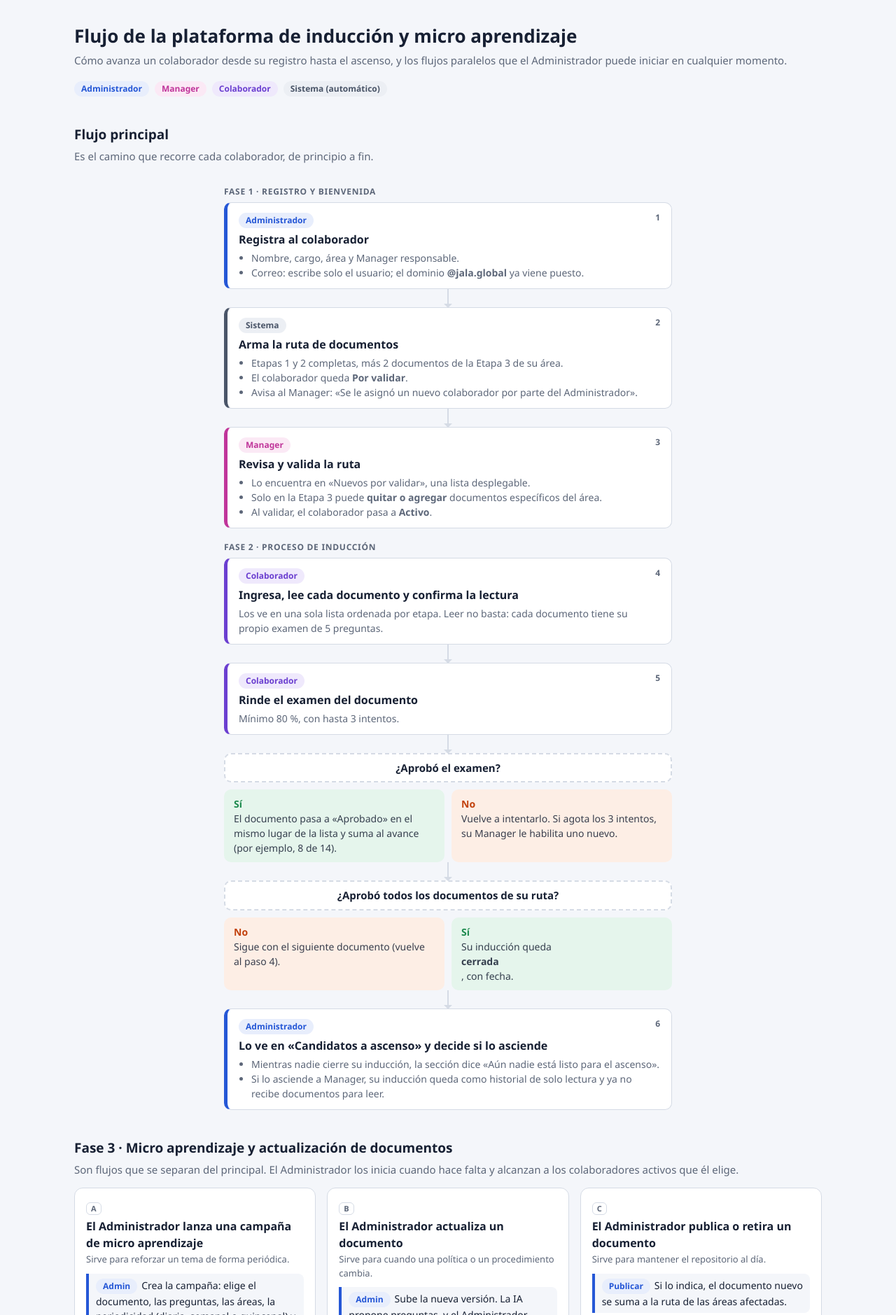
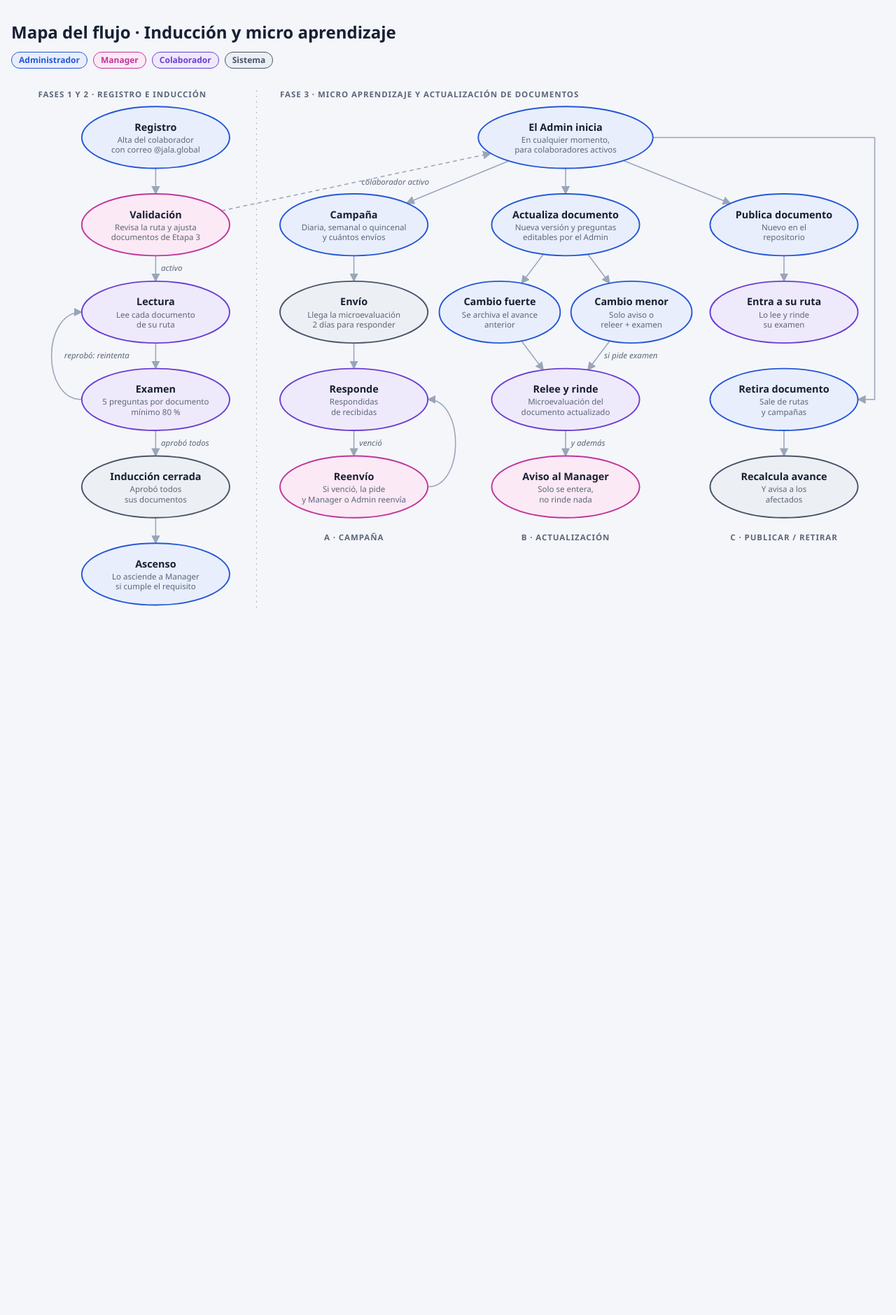
Before and after one commit to JJ-HEsquivel/System-onboarding-, a plain HTML site: page docs/flujo.html in a window 1280 px wide. Shown: the top 1879 px of the page at 70% size. After the commit the page ends 926 px from the top, so only its background shows below. Drawn offline with Linux system fonts and the light colour scheme.

Commit message:
docs: redraw flow as a concept map with ovals
Short action titles with brief descriptions; main flow plus campaign, update and publish/retire branches.

```diff
--- a/docs/flujo.html
+++ b/docs/flujo.html
@@ -3,194 +3,160 @@
 <head>
 <meta charset="utf-8">
 <meta name="viewport" content="width=device-width, initial-scale=1">
-<title>Flujo de la plataforma</title>
+<title>Mapa del flujo</title>
 <style>
   :root {
-    --bg: #f4f6fa; --card: #ffffff; --ink: #172033; --muted: #5d6779; --line: #d5dbe5;
+    --bg: #f4f6fa; --ink: #172033; --muted: #5d6779; --line: #9aa5b8;
     --admin: #2557d6; --admin-bg: #e8eefc;
     --mgr: #c0359a; --mgr-bg: #fbe9f5;
     --col: #6b3fd0; --col-bg: #efe9fc;
     --sys: #4a5568; --sys-bg: #eceff4;
-    --ok: #1d8a4e; --ok-bg: #e5f5ec;
-    --bad: #c2410c; --bad-bg: #fdeee5;
   }
   @media (prefers-color-scheme: dark) {
     :root:not([data-theme="light"]) {
-      --bg: #10141c; --card: #181e2a; --ink: #e7ebf3; --muted: #9aa4b6; --line: #2c3546;
+      --bg: #10141c; --ink: #e7ebf3; --muted: #9aa4b6; --line: #5b6578;
       --admin: #7ea2ff; --admin-bg: #1c2a4a; --mgr: #f08ad2; --mgr-bg: #3a1d33;
       --col: #b49aff; --col-bg: #2a2147; --sys: #b5bfd0; --sys-bg: #252d3b;
-      --ok: #5fd394; --ok-bg: #173526; --bad: #ff9c6b; --bad-bg: #3a2216;
     }
   }
   :root[data-theme="dark"] {
-    --bg: #10141c; --card: #181e2a; --ink: #e7ebf3; --muted: #9aa4b6; --line: #2c3546;
+    --bg: #10141c; --ink: #e7ebf3; --muted: #9aa4b6; --line: #5b6578;
     --admin: #7ea2ff; --admin-bg: #1c2a4a; --mgr: #f08ad2; --mgr-bg: #3a1d33;
     --col: #b49aff; --col-bg: #2a2147; --sys: #b5bfd0; --sys-bg: #252d3b;
-    --ok: #5fd394; --ok-bg: #173526; --bad: #ff9c6b; --bad-bg: #3a2216;
   }
   * { box-sizing: border-box; }
   body { margin: 0; background: var(--bg); color: var(--ink); font: 15px/1.5 "Segoe UI", system-ui, sans-serif; }
-  main { max-width: 1100px; margin: 0 auto; padding: 32px 16px 64px; }
-  h1 { margin: 0 0 4px; font-size: 26px; }
-  h2 { margin: 40px 0 6px; font-size: 19px; }
-  .lead { margin: 0; color: var(--muted); }
-  .legend { display: flex; flex-wrap: wrap; gap: 8px; margin: 18px 0 0; }
-  .role { display: inline-block; padding: 2px 10px; border-radius: 99px; font-size: 12px; font-weight: 600; white-space: nowrap; }
-  .r-admin { color: var(--admin); background: var(--admin-bg); }
-  .r-mgr { color: var(--mgr); background: var(--mgr-bg); }
-  .r-col { color: var(--col); background: var(--col-bg); }
-  .r-sys { color: var(--sys); background: var(--sys-bg); }
-
-  /* Flujo principal */
-  .flow { display: flex; flex-direction: column; align-items: center; margin-top: 12px; }
-  .step { width: 100%; max-width: 640px; background: var(--card); border: 1px solid var(--line); border-left: 5px solid var(--sys); border-radius: 10px; padding: 12px 16px; }
-  .step.admin { border-left-color: var(--admin); }
-  .step.mgr { border-left-color: var(--mgr); }
-  .step.col { border-left-color: var(--col); }
-  .step h3 { margin: 4px 0 4px; font-size: 16px; }
-  .step p, .step li { margin: 0; color: var(--muted); font-size: 14px; }
-  .step ul { margin: 4px 0 0; padding-left: 18px; }
-  .num { float: right; color: var(--muted); font-size: 12px; font-weight: 600; }
-  .arrow { width: 2px; height: 26px; background: var(--line); position: relative; }
-  .arrow::after { content: ""; position: absolute; bottom: -1px; left: -5px; border: 6px solid transparent; border-top-color: var(--line); border-bottom: 0; }
-  .decision { width: 100%; max-width: 640px; display: grid; grid-template-columns: 1fr 1fr; gap: 10px; }
-  .q { grid-column: 1 / -1; text-align: center; font-weight: 600; padding: 8px; border: 2px dashed var(--line); border-radius: 10px; background: var(--card); }
-  .out { border-radius: 10px; padding: 10px 14px; font-size: 14px; }
-  .out b { display: block; }
-  .yes { background: var(--ok-bg); color: var(--ok); }
-  .no { background: var(--bad-bg); color: var(--bad); }
-  .out span { color: var(--ink); opacity: .85; }
-  .phase { width: 100%; max-width: 640px; margin: 18px 0 6px; font-size: 12px; font-weight: 700; letter-spacing: .06em; text-transform: uppercase; color: var(--muted); }
-
-  /* Bifurcaciones */
-  .branches { display: grid; grid-template-columns: repeat(auto-fit, minmax(300px, 1fr)); gap: 16px; margin-top: 14px; }
-  .branch { background: var(--card); border: 1px solid var(--line); border-radius: 12px; padding: 16px; display: flex; flex-direction: column; gap: 10px; }
-  .branch > header h3 { margin: 0; font-size: 16px; }
-  .branch > header p { margin: 2px 0 0; color: var(--muted); font-size: 13px; }
-  .tag { display: inline-block; font-size: 11px; font-weight: 700; color: var(--muted); border: 1px solid var(--line); border-radius: 6px; padding: 0 6px; margin-bottom: 4px; }
-  .mini { border-left: 4px solid var(--sys); padding: 6px 10px; background: var(--bg); border-radius: 0 8px 8px 0; font-size: 14px; }
-  .mini.admin { border-left-color: var(--admin); }
-  .mini.mgr { border-left-color: var(--mgr); }
-  .mini.col { border-left-color: var(--col); }
-  .mini .role { margin-right: 6px; }
-  .split { display: grid; grid-template-columns: 1fr 1fr; gap: 8px; }
-  .split .out { font-size: 13px; }
-  .down { text-align: center; color: var(--muted); line-height: 1; }
-
-  .rules { display: grid; grid-template-columns: repeat(auto-fit, minmax(230px, 1fr)); gap: 12px; margin-top: 14px; }
-  .rule { background: var(--card); border: 1px solid var(--line); border-radius: 10px; padding: 12px 14px; font-size: 14px; }
-  .rule b { display: block; margin-bottom: 2px; }
-  .rule span { color: var(--muted); }
-  @media (max-width: 520px) { .decision, .split { grid-template-columns: 1fr; } h1 { font-size: 22px; } }
+  main { max-width: 1320px; margin: 0 auto; padding: 28px 16px 48px; }
+  h1 { margin: 0 0 10px; font-size: 24px; }
+  .legend { display: flex; flex-wrap: wrap; gap: 8px; margin-bottom: 12px; }
+  .role { padding: 2px 10px; border-radius: 99px; font-size: 12px; font-weight: 600; }
+  .scroll { overflow-x: auto; }
+  svg { display: block; width: 100%; min-width: 960px; height: auto; }
+  .edge { fill: none; stroke: var(--line); stroke-width: 1.6; }
+  .edge.dash { stroke-dasharray: 6 5; }
+  .arrow { fill: var(--line); }
+  .elabel { fill: var(--muted); font-size: 12px; font-style: italic; }
+  .t { fill: var(--ink); font-size: 15px; font-weight: 700; }
+  .d { fill: var(--muted); font-size: 12px; }
+  .zone { fill: var(--muted); font-size: 12px; font-weight: 700; letter-spacing: .08em; }
 </style>
 </head>
 <body>
 <main>
-  <h1>Flujo de la plataforma de inducción y micro aprendizaje</h1>
-  <p class="lead">Cómo avanza un colaborador desde su registro hasta el ascenso, y los flujos paralelos que el Administrador puede iniciar en cualquier momento.</p>
-  <div class="legend">
-    <span class="role r-admin">Administrador</span>
-    <span class="role r-mgr">Manager</span>
-    <span class="role r-col">Colaborador</span>
-    <span class="role r-sys">Sistema (automático)</span>
-  </div>
+  <h1>Mapa del flujo · Inducción y micro aprendizaje</h1>
+  <div class="legend" id="legend"></div>
+  <div class="scroll"><svg id="map" viewBox="0 0 1300 800" role="img" aria-label="Mapa conceptual del flujo de la plataforma"></svg></div>
+</main>
+<script>
+  const ROLES = {
+    admin: ['Administrador', 'var(--admin)', 'var(--admin-bg)'],
+    mgr:   ['Manager',       'var(--mgr)',   'var(--mgr-bg)'],
+    col:   ['Colaborador',   'var(--col)',   'var(--col-bg)'],
+    sys:   ['Sistema',       'var(--sys)',   'var(--sys-bg)']
+  };
 
-  <h2>Flujo principal</h2>
-  <p class="lead">Es el camino que recorre cada colaborador, de principio a fin.</p>
-  <div class="flow">
-    <div class="phase">Fase 1 · Registro y bienvenida</div>
-    <div class="step admin"><span class="num">1</span><span class="role r-admin">Administrador</span>
-      <h3>Registra al colaborador</h3>
-      <ul><li>Nombre, cargo, área y Manager responsable.</li>
-        <li>Correo: escribe solo el usuario; el dominio <b>@jala.global</b> ya viene puesto.</li></ul></div>
-    <div class="arrow"></div>
-    <div class="step"><span class="num">2</span><span class="role r-sys">Sistema</span>
-      <h3>Arma la ruta de documentos</h3>
-      <ul><li>Etapas 1 y 2 completas, más 2 documentos de la Etapa 3 de su área.</li>
-        <li>El colaborador queda <b>Por validar</b>.</li>
-        <li>Avisa al Manager: «Se le asignó un nuevo colaborador por parte del Administrador».</li></ul></div>
-    <div class="arrow"></div>
-    <div class="step mgr"><span class="num">3</span><span class="role r-mgr">Manager</span>
-      <h3>Revisa y valida la ruta</h3>
-      <ul><li>Lo encuentra en «Nuevos por validar», una lista desplegable.</li>
-        <li>Solo en la Etapa 3 puede <b>quitar o agregar</b> documentos específicos del área.</li>
-        <li>Al validar, el colaborador pasa a <b>Activo</b>.</li></ul></div>
+  // Nodos: título de la acción + descripción breve (máx. 2 líneas)
+  const N = {
+    registro:  { x: 215,  y: 90,  r: 'admin', t: 'Registro',            d: ['Alta del colaborador', 'con correo @jala.global'] },
+    validar:   { x: 215,  y: 220, r: 'mgr',   t: 'Validación',          d: ['Revisa la ruta y ajusta', 'documentos de Etapa 3'] },
+    lectura:   { x: 215,  y: 350, r: 'col',   t: 'Lectura',             d: ['Lee cada documento', 'de su ruta'] },
+    examen:    { x: 215,  y: 480, r: 'col',   t: 'Examen',              d: ['5 preguntas por documento', 'mínimo 80 %'] },
+    cerrada:   { x: 215,  y: 610, r: 'sys',   t: 'Inducción cerrada',   d: ['Aprobó todos', 'sus documentos'] },
+    ascenso:   { x: 215,  y: 740, r: 'admin', t: 'Ascenso',             d: ['Lo asciende a Manager', 'si cumple el requisito'] },
 
-    <div class="phase">Fase 2 · Proceso de inducción</div>
-    <div class="step col"><span class="num">4</span><span class="role r-col">Colaborador</span>
-      <h3>Ingresa, lee cada documento y confirma la lectura</h3>
-      <p>Los ve en una sola lista ordenada por etapa. Leer no basta: cada documento tiene su propio examen de 5 preguntas.</p></div>
-    <div class="arrow"></div>
-    <div class="step col"><span class="num">5</span><span class="role r-col">Colaborador</span>
-      <h3>Rinde el examen del documento</h3>
-      <p>Mínimo 80 %, con hasta 3 intentos.</p></div>
-    <div class="arrow"></div>
-    <div class="decision">
-      <div class="q">¿Aprobó el examen?</div>
-      <div class="out yes"><b>Sí</b><span>El documento pasa a «Aprobado» en el mismo lugar de la lista y suma al avance (por ejemplo, 8 de 14).</span></div>
-      <div class="out no"><b>No</b><span>Vuelve a intentarlo. Si agota los 3 intentos, su Manager le habilita uno nuevo.</span></div>
-    </div>
-    <div class="arrow"></div>
-    <div class="decision">
-      <div class="q">¿Aprobó todos los documentos de su ruta?</div>
-      <div class="out no"><b>No</b><span>Sigue con el siguiente documento (vuelve al paso 4).</span></div>
-      <div class="out yes"><b>Sí</b><span>Su inducción queda <b>cerrada</b>, con fecha.</span></div>
-    </div>
-    <div class="arrow"></div>
-    <div class="step admin"><span class="num">6</span><span class="role r-admin">Administrador</span>
-      <h3>Lo ve en «Candidatos a ascenso» y decide si lo asciende</h3>
-      <ul><li>Mientras nadie cierre su inducción, la sección dice «Aún nadie está listo para el ascenso».</li>
-        <li>Si lo asciende a Manager, su inducción queda como historial de solo lectura y ya no recibe documentos para leer.</li></ul></div>
-  </div>
+    hub:       { x: 825,  y: 90,  r: 'admin', t: 'El Admin inicia',     d: ['En cualquier momento,', 'para colaboradores activos'], rx: 130 },
 
-  <h2>Fase 3 · Micro aprendizaje y actualización de documentos</h2>
-  <p class="lead">Son flujos que se separan del principal. El Administrador los inicia cuando hace falta y alcanzan a los colaboradores activos que él elige.</p>
-  <div class="branches">
+    campana:   { x: 510,  y: 220, r: 'admin', t: 'Campaña',             d: ['Diaria, semanal o quincenal', 'y cuántos envíos'] },
+    envio:     { x: 510,  y: 350, r: 'sys',   t: 'Envío',               d: ['Llega la microevaluación', '2 días para responder'] },
+    responde:  { x: 510,  y: 480, r: 'col',   t: 'Responde',            d: ['Respondidas', 'de recibidas'] },
+    reenvio:   { x: 510,  y: 610, r: 'mgr',   t: 'Reenvío',             d: ['Si venció, la pide', 'y Manager o Admin reenvía'] },
 
-    <section class="branch">
-      <header><span class="tag">A</span><h3>El Administrador lanza una campaña de micro aprendizaje</h3>
-        <p>Sirve para reforzar un tema de forma periódica.</p></header>
-      <div class="mini admin"><span class="role r-admin">Admin</span>Crea la campaña: elige el documento, las preguntas, las áreas, la periodicidad (diaria, semanal o quincenal) y cuántos envíos se hacen (por ejemplo, 3).</div>
-      <div class="mini"><span class="role r-sys">Sistema</span>Cada envío llega a los colaboradores elegidos, que tienen 2 días para responder.</div>
-      <div class="mini col"><span class="role r-col">Colaborador</span>Responde la microevaluación. Su avance se ve como «respondidas de recibidas».</div>
-      <div class="split">
-        <div class="out yes"><b>Respondió a tiempo</b><span>Suma a la tasa de respuesta y al acierto.</span></div>
-        <div class="out no"><b>Llegó el siguiente envío</b><span>El anterior vence. El colaborador pide un reenvío y el Manager o el Admin se lo reenvía, de nuevo con 2 días.</span></div>
-      </div>
-      <div class="mini"><span class="role r-sys">IA</span>Si una pregunta tiene muchos errores, el sistema sugiere una nueva campaña sobre ese tema.</div>
-    </section>
+    actualiza: { x: 825,  y: 220, r: 'admin', t: 'Actualiza documento', d: ['Nueva versión y preguntas', 'editables por el Admin'] },
+    fuerte:    { x: 727,  y: 350, r: 'admin', t: 'Cambio fuerte',       d: ['Se archiva el avance', 'anterior'], rx: 90 },
+    menor:     { x: 923,  y: 350, r: 'admin', t: 'Cambio menor',        d: ['Solo aviso o', 'releer + examen'], rx: 90 },
+    releer:    { x: 825,  y: 480, r: 'col',   t: 'Relee y rinde',       d: ['Microevaluación del', 'documento actualizado'] },
+    aviso:     { x: 825,  y: 610, r: 'mgr',   t: 'Aviso al Manager',    d: ['Solo se entera,', 'no rinde nada'] },
 
-    <section class="branch">
-      <header><span class="tag">B</span><h3>El Administrador actualiza un documento</h3>
-        <p>Sirve para cuando una política o un procedimiento cambia.</p></header>
-      <div class="mini admin"><span class="role r-admin">Admin</span>Sube la nueva versión. La IA propone preguntas, y el Administrador puede editar las preguntas, las opciones, la respuesta correcta y la justificación.</div>
-      <div class="mini admin"><span class="role r-admin">Admin</span>Elige a quién le llega: por área y por persona.</div>
-      <div class="down">▼ ¿Qué tipo de cambio es?</div>
-      <div class="split">
-        <div class="out no"><b>Cambio fuerte</b><span>El avance de la versión anterior se archiva. El colaborador debe <b>releer y rendir una microevaluación</b>.</span></div>
-        <div class="out yes"><b>Cambio menor</b><span>El Administrador elige entre <b>solo notificar</b> o pedir <b>releer y rendir una microevaluación</b>.</span></div>
-      </div>
-      <div class="mini col"><span class="role r-col">Colaborador</span>Ve el aviso. Si le toca examen, aparece en su documento y lo rinde.</div>
-      <div class="mini mgr"><span class="role r-mgr">Manager</span>Solo recibe el aviso. Puede leer el documento, pero no rinde nada.</div>
-    </section>
+    publica:   { x: 1150, y: 220, r: 'admin', t: 'Publica documento',   d: ['Nuevo en el', 'repositorio'] },
+    suma:      { x: 1150, y: 350, r: 'col',   t: 'Entra a su ruta',     d: ['Lo lee y rinde', 'su examen'] },
+    retira:    { x: 1150, y: 480, r: 'admin', t: 'Retira documento',    d: ['Sale de rutas', 'y campañas'] },
+    recalcula: { x: 1150, y: 610, r: 'sys',   t: 'Recalcula avance',    d: ['Y avisa a los', 'afectados'] }
+  };
 
-    <section class="branch">
-      <header><span class="tag">C</span><h3>El Administrador publica o retira un documento</h3>
-        <p>Sirve para mantener el repositorio al día.</p></header>
-      <div class="mini admin"><span class="role r-admin">Publicar</span>Si lo indica, el documento nuevo se suma a la ruta de las áreas afectadas.</div>
-      <div class="mini col"><span class="role r-col">Colaborador</span>Recibe el aviso. El documento entra a su lista con su examen, como en los pasos 4 y 5.</div>
-      <div class="mini admin"><span class="role r-admin">Retirar</span>Sale del repositorio, de todas las rutas y de sus campañas. Las evidencias que ya existían se conservan.</div>
-      <div class="mini"><span class="role r-sys">Sistema</span>Recalcula el avance de cada colaborador afectado y le avisa.</div>
-    </section>
-  </div>
+  // Conexiones: [desde, hasta, etiqueta, opciones]
+  const E = [
+    ['registro', 'validar'], ['validar', 'lectura', 'activo'], ['lectura', 'examen'],
+    ['examen', 'lectura', 'reprobó: reintenta', { curve: -60 }],
+    ['examen', 'cerrada', 'aprobó todos'], ['cerrada', 'ascenso'],
+    ['validar', 'hub', 'colaborador activo', { dash: true }],
+    ['hub', 'campana'], ['hub', 'actualiza'], ['hub', 'publica'], ['hub', 'retira', '', { via: [1285, 90] }],
+    ['campana', 'envio'], ['envio', 'responde'], ['responde', 'reenvio', 'venció'],
+    ['reenvio', 'responde', '', { curve: 55 }],
+    ['actualiza', 'fuerte'], ['actualiza', 'menor'], ['fuerte', 'releer'], ['menor', 'releer', 'si pide examen'],
+    ['releer', 'aviso', 'y además'],
+    ['publica', 'suma'], ['retira', 'recalcula']
+  ];
 
-  <h2>Reglas automáticas que corren todo el tiempo</h2>
-  <div class="rules">
-    <div class="rule"><b>Aviso de vencimiento</b><span>48 h antes de que venza una lectura o un envío.</span></div>
-    <div class="rule"><b>Lectura vencida</b><span>El colaborador pasa a «Atrasado» y su Manager recibe un aviso.</span></div>
-    <div class="rule"><b>Inactividad</b><span>Recordatorio a los 3 días y escalamiento al Manager a los 5.</span></div>
-    <div class="rule"><b>Envíos programados</b><span>Las campañas mandan cada envío según su periodicidad.</span></div>
-  </div>
-</main>
+  const svg = document.getElementById('map');
+  const NS = 'http://www.w3.org/2000/svg';
+  const el = (tag, attrs, text) => {
+    const e = document.createElementNS(NS, tag);
+    Object.entries(attrs).forEach(([k, v]) => e.setAttribute(k, v));
+    if (text) e.textContent = text;
+    svg.appendChild(e); return e;
+  };
+  const RX = 110, RY = 46;
+  const rx = n => n.rx || RX;
+  // Punto del borde del óvalo en dirección a (tx, ty)
+  const borde = (n, tx, ty) => {
+    const dx = tx - n.x, dy = ty - n.y;
+    const k = 1 / Math.sqrt((dx / rx(n)) ** 2 + (dy / RY) ** 2);
+    return [n.x + dx * k, n.y + dy * k];
+  };
+
+  el('defs', {}).innerHTML = '<marker id="ah" viewBox="0 0 10 10" refX="9" refY="5" markerWidth="8" markerHeight="8" orient="auto-start-reverse"><path class="arrow" d="M0,0 L10,5 L0,10 z"/></marker>';
+
+  // Zonas
+  el('text', { x: 40, y: 30, class: 'zone' }, 'FASES 1 Y 2 · REGISTRO E INDUCCIÓN');
+  el('text', { x: 400, y: 30, class: 'zone' }, 'FASE 3 · MICRO APRENDIZAJE Y ACTUALIZACIÓN DE DOCUMENTOS');
+  el('line', { x1: 365, y1: 20, x2: 365, y2: 790, stroke: 'var(--line)', 'stroke-dasharray': '2 6' });
+  el('text', { x: 510, y: 690, class: 'zone', 'text-anchor': 'middle' }, 'A · CAMPAÑA');
+  el('text', { x: 825, y: 690, class: 'zone', 'text-anchor': 'middle' }, 'B · ACTUALIZACIÓN');
+  el('text', { x: 1150, y: 690, class: 'zone', 'text-anchor': 'middle' }, 'C · PUBLICAR / RETIRAR');
+
+  // Conexiones
+  E.forEach(([a, b, label, o = {}]) => {
+    const A = N[a], B = N[b];
+    let d, lx, ly;
+    if (o.curve) {
+      const side = Math.sign(o.curve);
+      const p1 = [A.x + side * rx(A), A.y], p2 = [B.x + side * rx(B), B.y];
+      const cx = A.x + o.curve + side * rx(A);
+      d = `M${p1} C${cx},${A.y} ${cx},${B.y} ${p2}`;
+      // La curva llega casi al borde: la etiqueta va del lado interior, entre los óvalos
+      lx = side < 0 ? cx + 34 : cx + 8; ly = (A.y + B.y) / 2 + 4;
+    } else if (o.via) {
+      const p1 = borde(A, o.via[0], o.via[1]);
+      d = `M${p1} L${o.via} L${o.via[0]},${B.y} L${o.via[0] > B.x ? B.x + rx(B) : B.x - rx(B)},${B.y}`;
+    } else {
+      const p1 = borde(A, B.x, B.y), p2 = borde(B, A.x, A.y);
+      d = `M${p1} L${p2}`;
+      lx = (p1[0] + p2[0]) / 2 + 8; ly = (p1[1] + p2[1]) / 2 + 4;
+    }
+    el('path', { d, class: 'edge' + (o.dash ? ' dash' : ''), 'marker-end': 'url(#ah)' });
+    if (label) el('text', { x: lx, y: ly, class: 'elabel' }, label);
+  });
+
+  // Óvalos
+  Object.values(N).forEach(n => {
+    const [, stroke, fill] = ROLES[n.r];
+    el('ellipse', { cx: n.x, cy: n.y, rx: rx(n), ry: RY, fill, stroke, 'stroke-width': 2 });
+    el('text', { x: n.x, y: n.y - 10, class: 't', 'text-anchor': 'middle' }, n.t);
+    n.d.forEach((l, i) => el('text', { x: n.x, y: n.y + 8 + i * 15, class: 'd', 'text-anchor': 'middle' }, l));
+  });
+
+  document.getElementById('legend').innerHTML = Object.values(ROLES)
+    .map(([n, c, b]) => `<span class="role" style="color:${c};background:${b};border:1.5px solid ${c}">${n}</span>`).join('');
+</script>
 </body>
 </html>
```
